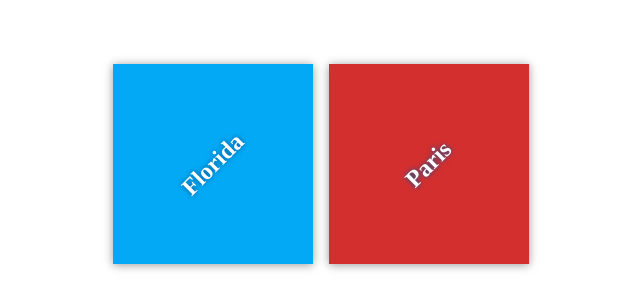
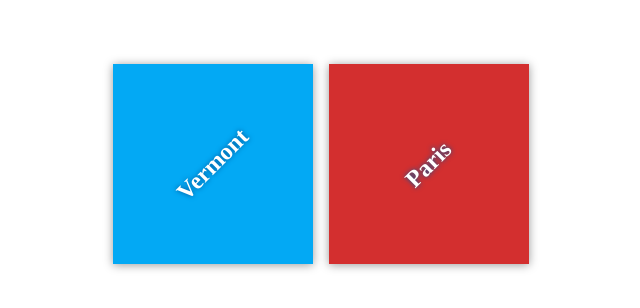
Before and after one commit to kaladarchandra/my-travel-plans, a plain HTML site: page index.html in a window 1280 px wide. Shown: the part 236-544 px from the top of the page, 319-959 px from the left. Drawn offline with Linux system fonts and the light colour scheme.

Commit message:
changed city name to other city

```diff
--- a/index.html
+++ b/index.html
@@ -11,7 +11,7 @@
     <div class="container">
         <div class="destination-container">
             <div class="destination" id="florida">
-                <h2>Florida</h2>
+                <h2>Vermont</h2>
             </div>
 
             <div class="destination" id="paris">
```
